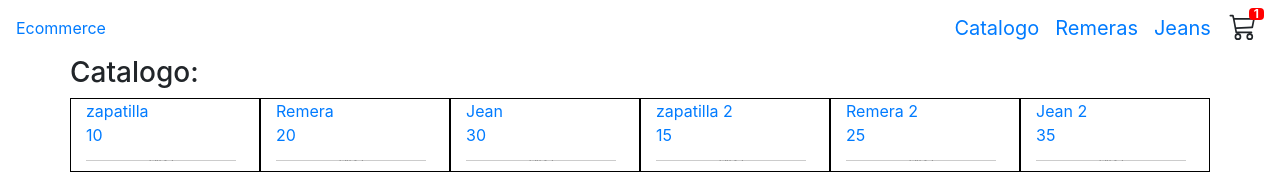
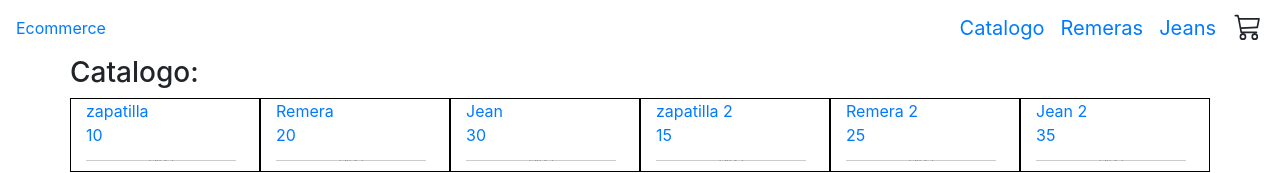
Before and after one commit to miguelzurita/reactjs_ecommerce, a React (Create React App) app: page / in a window 1280 px wide. Shown: the top 173 px of the page. Built offline with nearby package versions, Linux system fonts and the light colour scheme.

Commit message:
-f CartWidget.js mostrar la cantidad de items agregados

```diff
--- a/src/components/CartWidget.js
+++ b/src/components/CartWidget.js
@@ -1,13 +1,21 @@
-import React from 'react';
+import React, {useContext} from 'react';
 import './CartWidget.css'
 import * as Icon from 'react-bootstrap-icons'
+import {CartContext} from "../CartContext";
 // import Cart from 'react-bootstrap-icons'
 
 const CartWidget = () => {
+	const cartContext = useContext(CartContext);
+
 	return (
 		<div>
 			<Icon.Cart3 className="product-cart" id="cart-icon" size="32"/>
-			<span className='badge badge-warning' id='cart-label-count'>1</span>
+			{
+				cartContext.products.length > 0 && (
+					<span className='badge badge-warning' id='cart-label-count'>{cartContext.getQuantity()}</span>
+				)
+			}
+
 		</div>
 	);
 };
```
